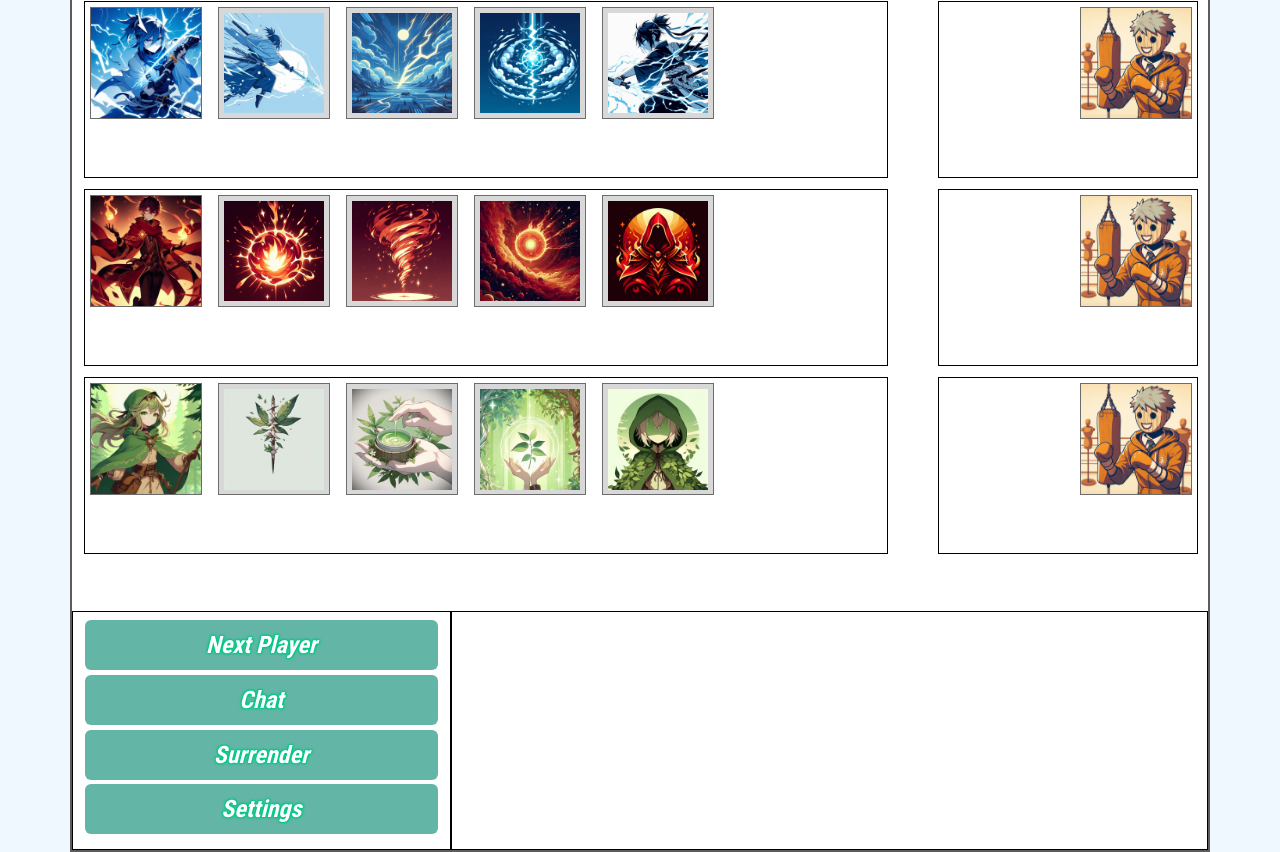
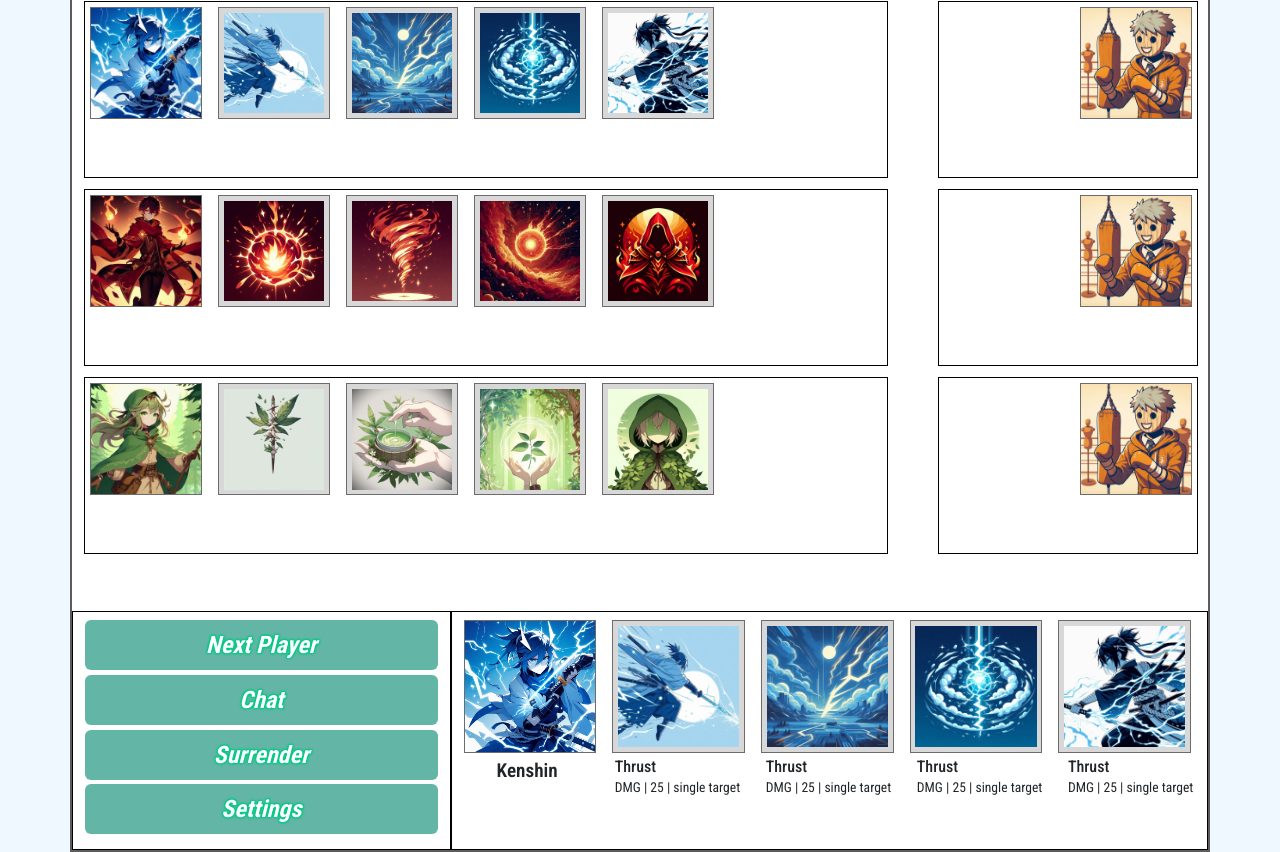
Before and after one commit to CastPJ/jade-arena-project, a website: page game.html in a window 1280 px wide. Both pictures are taken after a click on the picture 146 px from the left and 90 px from the top of the page. Shown: the part 28-880 px from the top of the page. Drawn offline with nearby package versions, Linux system fonts and the light colour scheme; files whose address does not match are found by name.

Commit message:
Info bar for champions (after avatar click)

```diff
--- a/game.html
+++ b/game.html
@@ -97,8 +97,8 @@
               <div class="row image-row">
                 <div class="col image-col">
                   <img
-                    class="img-avatar"
-                    src="/images/Champions/Kenshin/kenshin-avatar.jpeg"
+                    class="img-avatar avatar"
+                    src="/images/Champions/Kenshin/Kenshin-avatar.jpeg"
                     alt=""
                   />
                 </div>
@@ -145,7 +145,7 @@
               <div class="row image-row">
                 <div class="col image-col">
                   <img
-                    class="img-avatar"
+                    class="img-avatar avatar"
                     src="/images/Champions/Hathun/Hathun-avatar.jpeg"
                     alt=""
                   />
@@ -194,7 +194,7 @@
               <div class="row image-row">
                 <div class="col image-col">
                   <img
-                    class="img-avatar"
+                    class="img-avatar avatar"
                     src="/images/Champions/Silvia/Silvia-avatar.jpeg"
                     alt=""
                   />
--- a/game.js
+++ b/game.js
@@ -1,10 +1,14 @@
 const infoBar = document.getElementById("info-bar");
 const skillBtns = document.querySelectorAll(".skill");
+const avatarBtns = document.querySelectorAll(".avatar");
 skillBtns.forEach((skillBtn) => {
-  skillBtn.addEventListener("click", showInfo);
+  skillBtn.addEventListener("click", showSkillInfo);
+});
+avatarBtns.forEach((avatarBtn) => {
+  avatarBtn.addEventListener("click", showChampionInfo);
 });
 
-function showInfo(e) {
+function showSkillInfo(e) {
   e.preventDefault();
   const url = e.target.src;
   const parts = url.split("/");
@@ -53,59 +57,70 @@ function showInfo(e) {
     .catch((error) => console.error("Error fetching data:", error));
 }
 
-// infoBar.innerHTML = `<div class="row info-image-row">
-//             <div class="col image-col">
-//               <img
-//                 class="img-avatar info-img-avatar"
-//                 src="/images/Champions/Silvia/Silvia-avatar.jpeg"
-//                 alt=""
-//               />
-//             </div>
-//             <div class="col image-col">
-//               <img
-//                 class="img-skill info-img-avatar"
-//                 src="/images/Champions/Silvia/Silvia-skill-1.jpeg"
-//                 alt=""
-//               />
-//             </div>
-//             <div class="col image-col">
-//               <img
-//                 class="img-skill"
-//                 src="/images/Champions/Silvia/Silvia-skill-2.jpeg"
-//                 alt=""
-//               />
-//             </div>
-//             <div class="col image-col">
-//               <img
-//                 class="img-skill"
-//                 src="/images/Champions/Silvia/Silvia-skill-3.jpeg"
-//                 alt=""
-//               />
-//             </div>
-//             <div class="col image-col">
-//               <img
-//                 class="img-skill"
-//                 src="/images/Champions/Silvia/Silvia-skill-4.jpeg"
-//                 alt=""
-//               />
-//             </div>
-//           </div>
-//           <div class="row info-name-row">
-//             <div class="col info-name-col">Silvia</div>
-//             <div class="col info-skill-name-col">
-//               <h6 class="m-0">Thrust</h6>
-//               DMG | 25 | single target
-//             </div>
-//             <div class="col info-skill-name-col">
-//               <h6 class="m-0">Thrust</h6>
-//               DMG | 25 | single target
-//             </div>
-//             <div class="col info-skill-name-col">
-//               <h6 class="m-0">Thrust</h6>
-//               DMG | 25 | single target
-//             </div>
-//             <div class="col info-skill-name-col">
-//               <h6 class="m-0">Thrust</h6>
-//               DMG | 25 | single target
-//             </div>
-//           </div>`;
+function showChampionInfo(e) {
+  e.preventDefault();
+  const url = e.target.src;
+  const parts = url.split("/");
+  const part = parts[parts.length - 1].split(".")[0];
+  const focusedChampion = part.split("-")[0];
+  infoBar.innerHTML = `<div class="row info-image-row">
+            <div class="col image-col">
+              <img
+                class="img-avatar info-img-avatar"
+                src="/images/Champions/${focusedChampion}/${focusedChampion}-avatar.jpeg"
+                alt=""
+              />
+            </div>
+            <div class="col image-col">
+              <img
+                class="img-skill skill"
+                src="/images/Champions/${focusedChampion}/${focusedChampion}-skill1.jpeg"
+                alt=""
+              />
+            </div>
+            <div class="col image-col">
+              <img
+                class="img-skill skill"
+                src="/images/Champions/${focusedChampion}/${focusedChampion}-skill2.jpeg"
+                alt=""
+              />
+            </div>
+            <div class="col image-col">
+              <img
+                class="img-skill skill"
+                src="/images/Champions/${focusedChampion}/${focusedChampion}-skill3.jpeg"
+                alt=""
+              />
+            </div>
+            <div class="col image-col">
+              <img
+                class="img-skill skill"
+                src="/images/Champions/${focusedChampion}/${focusedChampion}-skill4.jpeg"
+                alt=""
+              />
+            </div>
+          </div>
+          <div class="row info-name-row">
+            <div class="col info-name-col">${focusedChampion}</div>
+            <div class="col info-skill-name-col">
+              <h6 class="m-0">Thrust</h6>
+              DMG | 25 | single target
+            </div>
+            <div class="col info-skill-name-col">
+              <h6 class="m-0">Thrust</h6>
+              DMG | 25 | single target
+            </div>
+            <div class="col info-skill-name-col">
+              <h6 class="m-0">Thrust</h6>
+              DMG | 25 | single target
+            </div>
+            <div class="col info-skill-name-col">
+              <h6 class="m-0">Thrust</h6>
+              DMG | 25 | single target
+            </div>
+          </div>`;
+  const newSkillBtns = document.querySelectorAll(".skill");
+  newSkillBtns.forEach((skillBtn) => {
+    skillBtn.addEventListener("click", showSkillInfo);
+  });
+}
```
